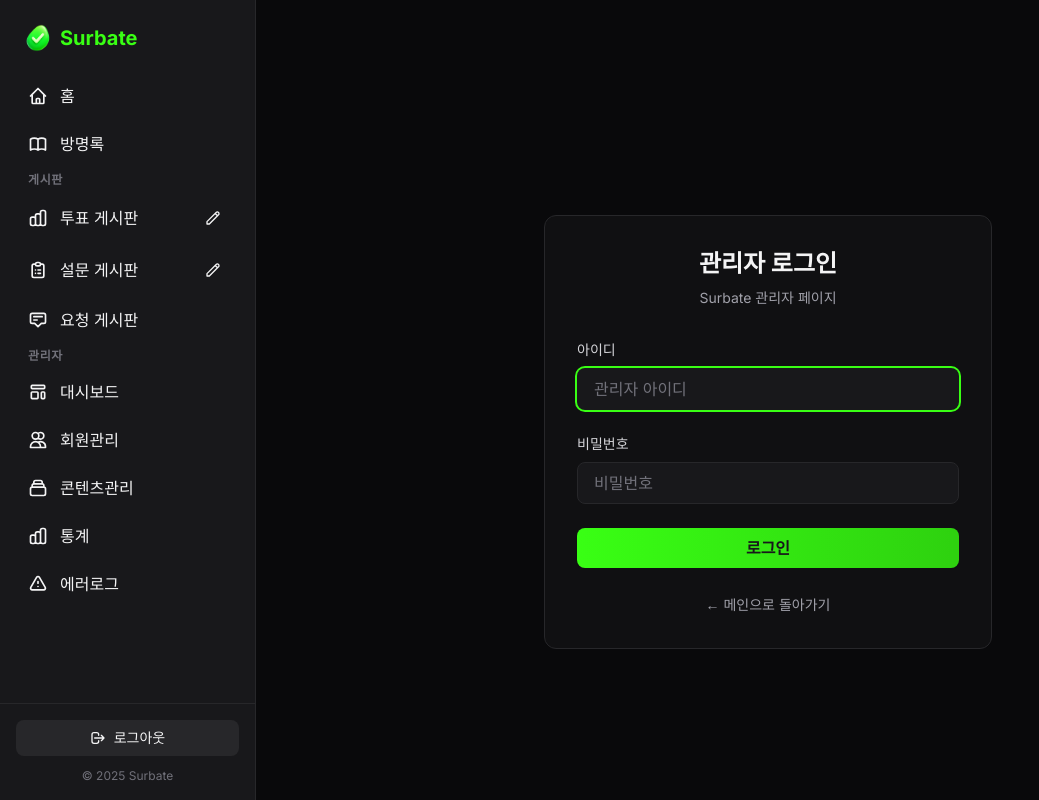
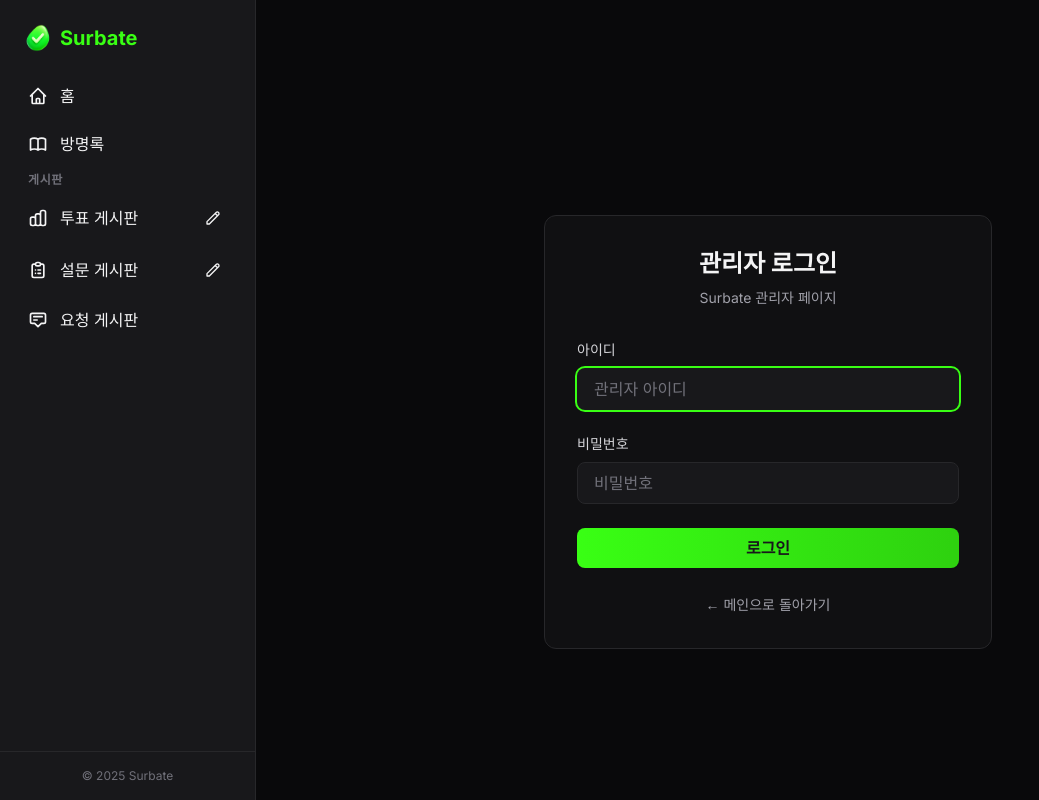
Before and after one commit to Taewoong-Hong/self-question, a Next.js app: page /admin in a window 1280 px wide. Shown: the whole page, without its empty margins (0-1039 px from the left). Built offline with nearby package versions, Linux system fonts and the light colour scheme.

Commit message:
feat: 관리자 로그인 상태 전역 관리 구현
- AdminAuthContext 추가로 관리자 인증 상태 전역 관리
- 관리자 로그인 시 username localStorage 저장
- 일반 페이지에서도 관리자 메뉴 유지
- 관리자 로그아웃 시 전역 상태 업데이트

```diff
--- a/src/app/admin/page.tsx
+++ b/src/app/admin/page.tsx
@@ -43,6 +43,7 @@ export default function AdminLoginPage() {
 
       localStorage.setItem('admin_token', data.token);
       localStorage.setItem('admin_user', JSON.stringify(data.user));
+      localStorage.setItem('admin_username', data.user.username);
 
       router.push('/admin/dashboard');
     } catch (error) {
--- a/src/app/layout.tsx
+++ b/src/app/layout.tsx
@@ -6,17 +6,15 @@ import Link from 'next/link';
 import { useState, useEffect } from 'react';
 import { Toaster } from 'react-hot-toast';
 import { usePathname } from 'next/navigation';
+import { AdminAuthProvider, useAdminAuth } from '@/contexts/AdminAuthContext';
 
 const inter = Inter({ subsets: ['latin'] });
 
-export default function RootLayout({
-  children,
-}: {
-  children: React.ReactNode;
-}) {
+function LayoutContent({ children }: { children: React.ReactNode }) {
   const [isSidebarOpen, setIsSidebarOpen] = useState(false);
   const pathname = usePathname();
   const isAdminPage = pathname?.startsWith('/admin');
+  const { isAdminLoggedIn, adminUsername, logout } = useAdminAuth();
 
   // 화면 크기 변경 시 사이드바 상태 업데이트
   useEffect(() => {
@@ -187,8 +185,8 @@ export default function RootLayout({
                     </Link>
                   </li>
 
-                  {/* Admin 메뉴 - admin 페이지에서만 표시 */}
-                  {isAdminPage && (
+                  {/* Admin 메뉴 - 관리자 로그인 시 항상 표시 */}
+                  {isAdminLoggedIn && (
                     <>
                       <li className="mt-6">
                         <h3 className="px-3 text-xs font-semibold text-zinc-500 uppercase tracking-wider mb-2">
@@ -262,14 +260,15 @@ export default function RootLayout({
 
               {/* 하단 정보 */}
               <div className="border-t border-zinc-800 p-4">
-                {/* Admin 로그아웃 버튼 - admin 페이지에서만 표시 */}
-                {isAdminPage && (
+                {/* Admin 로그인 상태 표시 및 로그아웃 버튼 */}
+                {isAdminLoggedIn && (
+                  <>
+                    <div className="mb-3 px-3 py-2 bg-zinc-800/50 rounded-lg">
+                      <p className="text-xs text-zinc-400">관리자로 로그인됨</p>
+                      <p className="text-sm font-medium text-zinc-200">{adminUsername}</p>
+                    </div>
                     <button
-                    onClick={() => {
-                      localStorage.removeItem('admin_token');
-                      localStorage.removeItem('admin_user');
-                      window.location.href = '/admin';
-                    }}
+                      onClick={logout}
                       className="w-full px-4 py-2 mb-3 bg-zinc-800 text-zinc-100 rounded-lg hover:bg-zinc-700 transition-colors text-sm font-medium flex items-center justify-center gap-2"
                     >
                       <svg className="w-4 h-4" fill="none" stroke="currentColor" viewBox="0 0 24 24">
@@ -277,6 +276,7 @@ export default function RootLayout({
                       </svg>
                       로그아웃
                     </button>
+                  </>
                 )}
                 <div className="text-xs text-zinc-500 text-center">
                   © 2025 Surbate
@@ -322,3 +322,15 @@ export default function RootLayout({
     </html>
   );
 }
+
+export default function RootLayout({
+  children,
+}: {
+  children: React.ReactNode;
+}) {
+  return (
+    <AdminAuthProvider>
+      <LayoutContent>{children}</LayoutContent>
+    </AdminAuthProvider>
+  );
+}
--- /dev/null
+++ b/src/contexts/AdminAuthContext.tsx
@@ -0,0 +1,63 @@
+'use client';
+
+import { createContext, useContext, useState, useEffect, ReactNode } from 'react';
+import { useRouter } from 'next/navigation';
+
+interface AdminAuthContextType {
+  isAdminLoggedIn: boolean;
+  adminUsername: string | null;
+  checkAdminAuth: () => void;
+  logout: () => void;
+}
+
+const AdminAuthContext = createContext<AdminAuthContextType | undefined>(undefined);
+
+export function AdminAuthProvider({ children }: { children: ReactNode }) {
+  const [isAdminLoggedIn, setIsAdminLoggedIn] = useState(false);
+  const [adminUsername, setAdminUsername] = useState<string | null>(null);
+  const router = useRouter();
+
+  const checkAdminAuth = () => {
+    const token = localStorage.getItem('admin_token');
+    const username = localStorage.getItem('admin_username');
+
+    if (token && username) {
+      setIsAdminLoggedIn(true);
+      setAdminUsername(username);
+    } else {
+      setIsAdminLoggedIn(false);
+      setAdminUsername(null);
+    }
+  };
+
+  const logout = () => {
+    localStorage.removeItem('admin_token');
+    localStorage.removeItem('admin_username');
+    setIsAdminLoggedIn(false);
+    setAdminUsername(null);
+    router.push('/admin');
+  };
+
+  useEffect(() => {
+    checkAdminAuth();
+  }, []);
+
+  return (
+    <AdminAuthContext.Provider value={{
+      isAdminLoggedIn,
+      adminUsername,
+      checkAdminAuth,
+      logout
+    }}>
+      {children}
+    </AdminAuthContext.Provider>
+  );
+}
+
+export function useAdminAuth() {
+  const context = useContext(AdminAuthContext);
+  if (context === undefined) {
+    throw new Error('useAdminAuth must be used within an AdminAuthProvider');
+  }
+  return context;
+}
```
Lines whose indentation alone changed are shown as unchanged.
